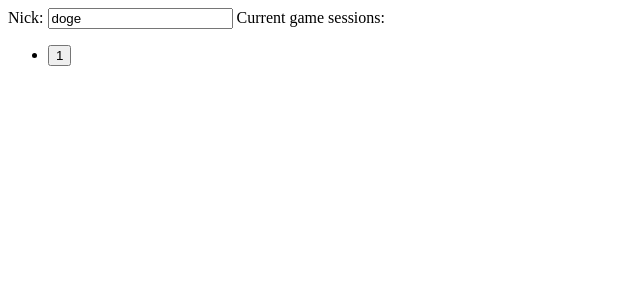
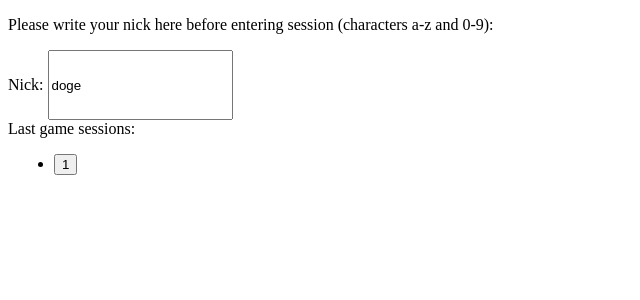
Before and after one commit to rhalsas/FGJ2015MasterMind, a PHP site: page / in a window 1280 px wide. Shown: the top 300 px of the page, without its empty margins (0-640 px from the left). Run offline with PHP 8.4, Linux system fonts and the light colour scheme; tables that the repository leaves empty or names only in its code hold one stand-in row (values such as "Sample post").

Commit message:
Change room input to dropdown and add instructions

```diff
--- a/index.php
+++ b/index.php
@@ -38,8 +38,11 @@ if (!isset($_GET['s'])) {
 	<body>
 	<?php if (!isset($_GET['s'])): ?>
 	<div id="nickerror"></div>
-	Nick: <input type=text id="nick2" value="doge"/>
-	Current game sessions:
+	<p>
+	Please write your nick here before entering session (characters a-z and 0-9):
+	</p>
+	Nick: <input type=text id="nick2" value="doge"/><br/>
+	Last game sessions:
 		<ul>
 			<?php
 				// Show available game sessions
@@ -62,10 +65,23 @@ if (!isset($_GET['s'])) {
 	<?php endif;
 	if (isset($_GET['s']) && isset($_GET['nick'])): ?>
 	Your name: <div id="nick"><?php echo $_GET['nick']; ?></div>
-	Room: <input type=text value="1" id="roominput"/>
-
+	<p>Select spawn point and press the enemy type you want to spawn to the game</p>
+	<div id="container">
+	<select id="roominput" name="roomselect">
+		<option>1</option>
+		<option>2</option>
+		<option>3</option>
+		<option>4</option>
+		<option>5</option>
+		<option>6</option>
+		<option>7</option>
+		<option>8</option>
+		<option>9</option>
+		<option>10</option>
+	</select>
 	<button value="1" id="monster1" class="monster"></button>
 	<button value="2" id="monster2" class="monster"></button>
+	</div>
 	<div id="error"></div>
 	<canvas id="levelmap" width="800" height="600"></canvas>
 	<script src="game.js"></script>
--- a/style.css
+++ b/style.css
@@ -2,12 +2,38 @@
 	background: url("spawn_melee_green.png");
 	height: 64px;
 	width: 64px;
+	display: inline-block;
 }
 #monster2 {
 	background: url("spawn_ranged_green.png");
 	height: 64px;
 	width: 64px;
+	display: inline-block;
 }
 #levelmap {
 	background: url("level_blueprint.png");
 }
+
+#nick2 {
+	height:64px;
+}
+
+#container {
+	width: 600px;
+	max-height: 64px;
+	display: block;
+	margin:5px;
+}
+
+
+#roominput {
+	vertical-align: top;
+	height:64px;
+	display: inline-block;
+	font-size: 24px;
+}
+
+li {
+	margin:6px;
+
+}
```
Also changed, not shown: game.js (+1 -10 lines).
